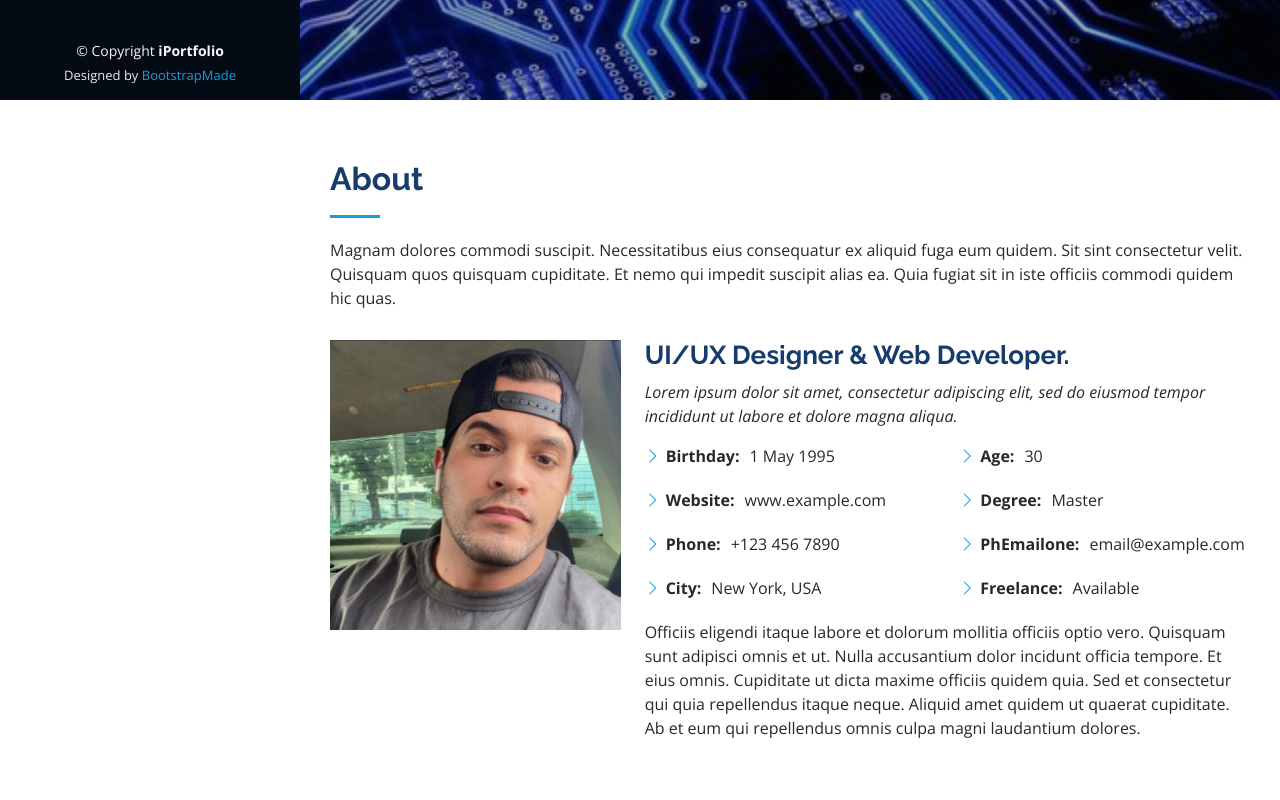
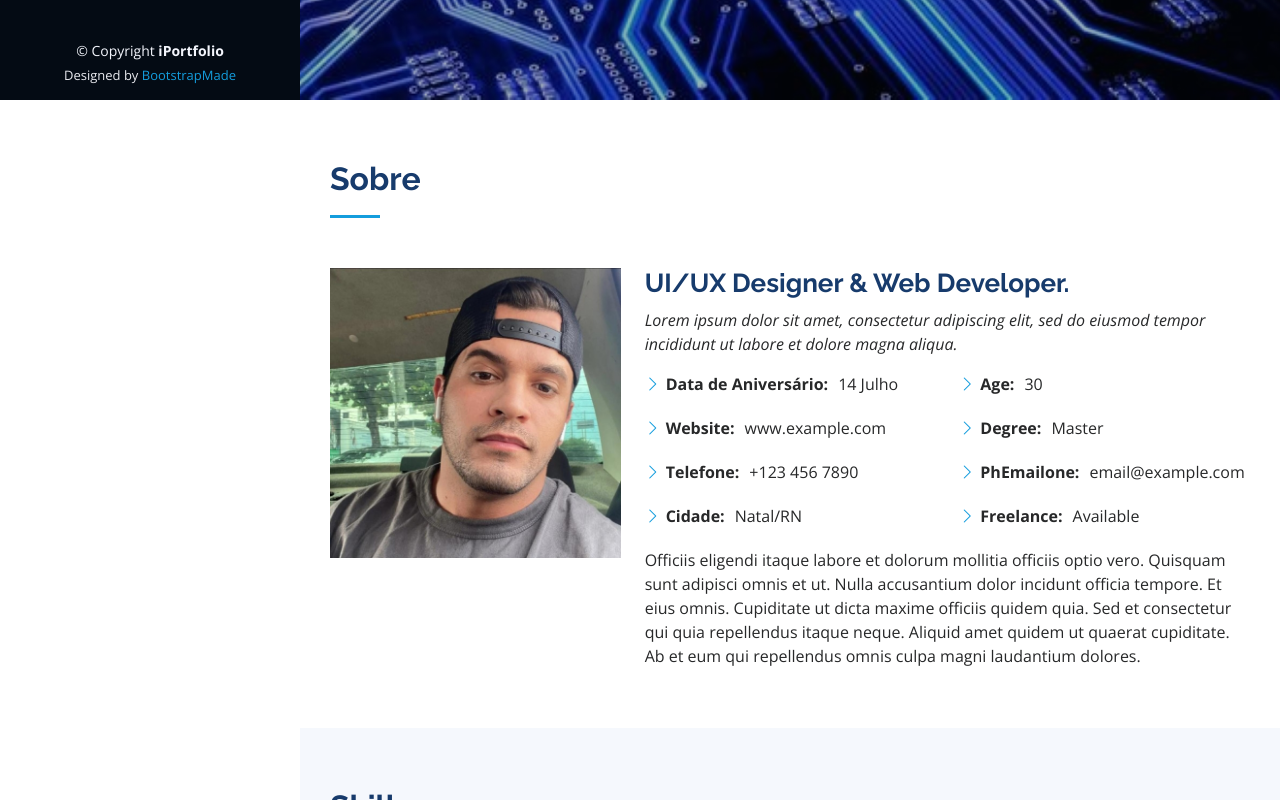
Before and after one commit to marlonoli81/AtividadePortifolio, a plain HTML site: page index.html in a window 1280 px wide. Shown: the part 700-1500 px from the top of the page. Drawn offline with nearby package versions, Linux system fonts and the light colour scheme.

Commit message:
Alteração de dados

```diff
--- a/index.html
+++ b/index.html
@@ -84,8 +84,7 @@
       <div class="container">
 
         <div class="section-title">
-          <h2>About</h2>
-          <p>Magnam dolores commodi suscipit. Necessitatibus eius consequatur ex aliquid fuga eum quidem. Sit sint consectetur velit. Quisquam quos quisquam cupiditate. Et nemo qui impedit suscipit alias ea. Quia fugiat sit in iste officiis commodi quidem hic quas.</p>
+          <h2>Sobre</h2>
         </div>
 
         <div class="row">
@@ -101,10 +100,10 @@
             <div class="row">
               <div class="col-lg-6">
                 <ul>
-                  <li><i class="bi bi-chevron-right"></i> <strong>Birthday:</strong> <span>1 May 1995</span></li>
+                  <li><i class="bi bi-chevron-right"></i> <strong>Data de Aniversário:</strong> <span>14 Julho</span></li>
                   <li><i class="bi bi-chevron-right"></i> <strong>Website:</strong> <span>www.example.com</span></li>
-                  <li><i class="bi bi-chevron-right"></i> <strong>Phone:</strong> <span>+123 456 7890</span></li>
-                  <li><i class="bi bi-chevron-right"></i> <strong>City:</strong> <span>New York, USA</span></li>
+                  <li><i class="bi bi-chevron-right"></i> <strong>Telefone:</strong> <span>+123 456 7890</span></li>
+                  <li><i class="bi bi-chevron-right"></i> <strong>Cidade:</strong>Natal/RN<span></span></li>
                 </ul>
               </div>
               <div class="col-lg-6">
```
